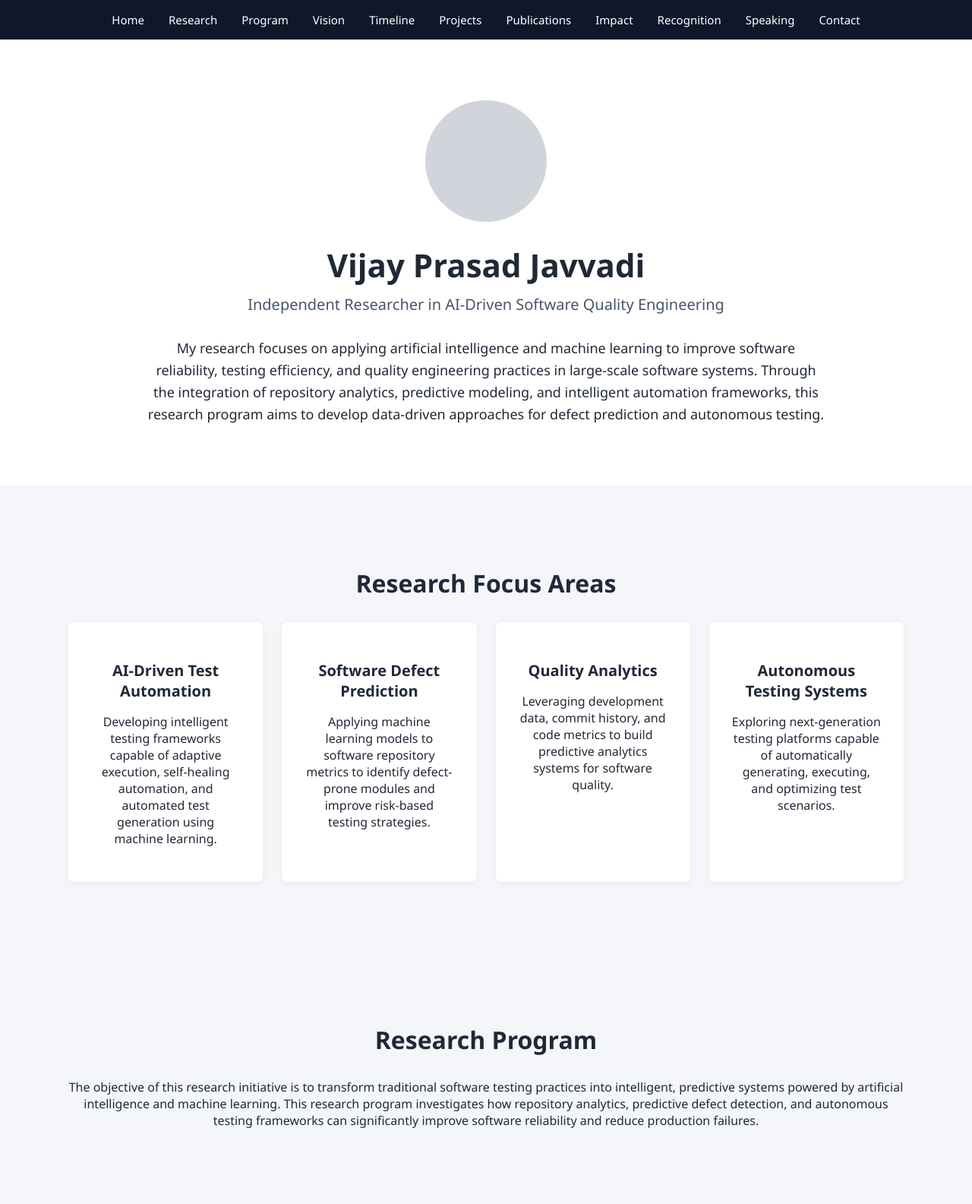
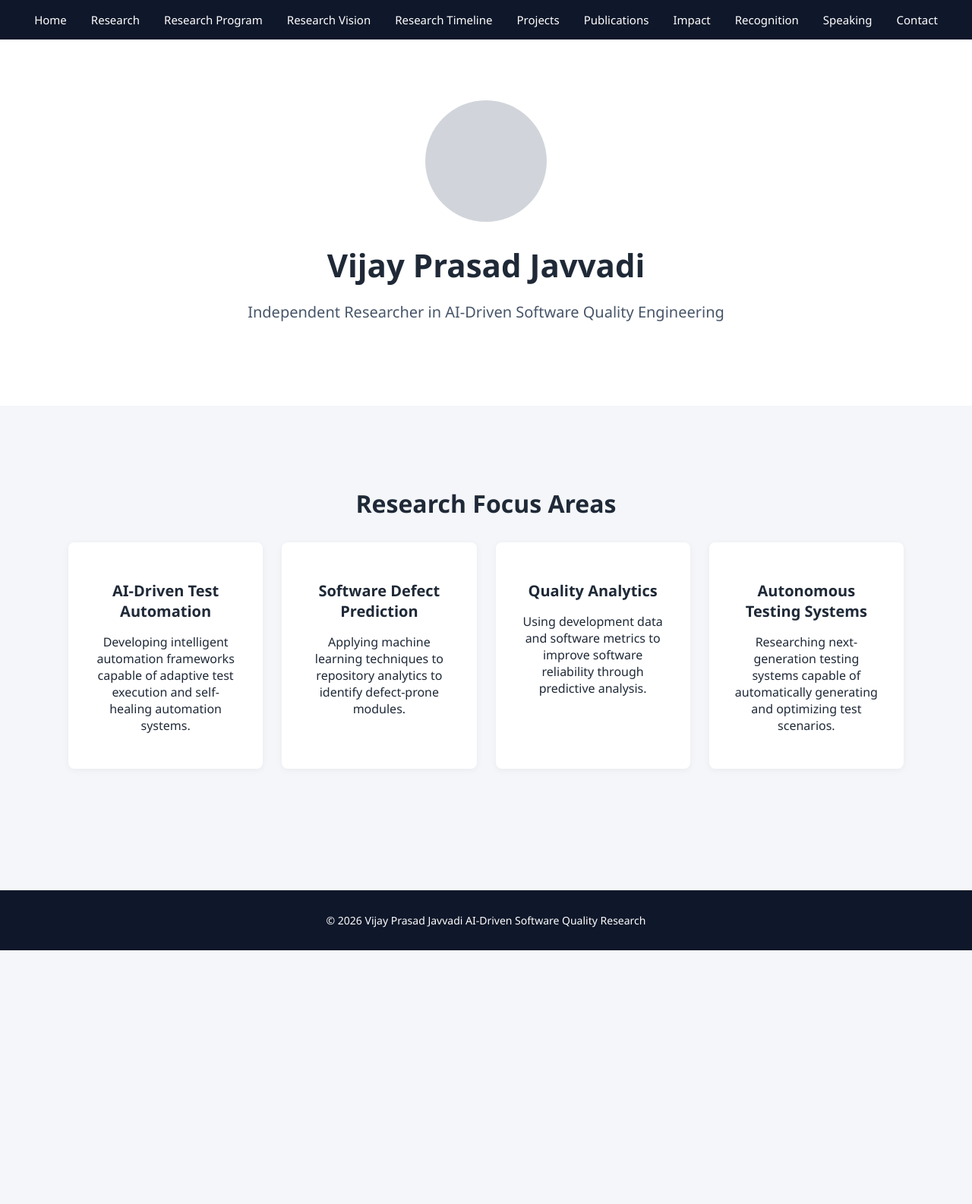
Before and after one commit to vjavvadi-research/vijayjavvadiresearch-site, a plain HTML site: page index.html in a window 1280 px wide. Shown: the top 1585 px of the page at 76% size. After the commit the page ends 1251 px from the top, so only its background shows below. Drawn offline with Linux system fonts and the light colour scheme; files that its build step writes are made by us from their sources.

Commit message:
Update index.html

```diff
--- a/index.html
+++ b/index.html
@@ -12,19 +12,18 @@
 
 </head>
 
-
 <body>
 
 
 <!-- NAVIGATION (same on every page) -->
 
-<nav>
+<nav class="nav-bar">
 
 <a href="index.html">Home</a>
 <a href="research.html">Research</a>
-<a href="program.html">Program</a>
-<a href="vision.html">Vision</a>
-<a href="timeline.html">Timeline</a>
+<a href="program.html">Research Program</a>
+<a href="vision.html">Research Vision</a>
+<a href="timeline.html">Research Timeline</a>
 <a href="projects.html">Projects</a>
 <a href="publications.html">Publications</a>
 <a href="impact.html">Impact</a>
@@ -36,35 +35,27 @@
 
 
 
-<!-- HEADER (same header structure for all pages) -->
+<!-- HEADER (same structure for all pages) -->
 
-<header>
+<header class="hero">
+
+<div class="profile-container">
 
 <div class="profile-pic"></div>
 
 <h1>Vijay Prasad Javvadi</h1>
 
-<div class="subtitle">
+<p class="subtitle">
 Independent Researcher in AI-Driven Software Quality Engineering
+</p>
+
 </div>
-
-<p class="description">
-
-My research focuses on applying artificial intelligence and machine learning
-to improve software reliability, testing efficiency, and quality engineering
-practices in large-scale software systems.
-
-Through the integration of repository analytics, predictive modeling,
-and intelligent automation frameworks, this research program aims to
-develop data-driven approaches for defect prediction and autonomous testing.
-
-</p>
 
 </header>
 
 
 
-<!-- RESEARCH AREAS -->
+<!-- MAIN CONTENT -->
 
 <section class="section">
 
@@ -73,61 +64,35 @@ develop data-driven approaches for defect prediction and autonomous testing.
 <div class="tiles">
 
 <div class="tile">
-
 <h3>AI-Driven Test Automation</h3>
-
 <p>
-
-Developing intelligent testing frameworks capable of adaptive execution,
-self-healing automation, and automated test generation using machine learning.
-
+Developing intelligent automation frameworks capable of adaptive
+test execution and self-healing automation systems.
 </p>
-
 </div>
 
-
+<div class="tile">
+<h3>Software Defect Prediction</h3>
+<p>
+Applying machine learning techniques to repository analytics
+to identify defect-prone modules.
+</p>
+</div>
 
 <div class="tile">
-
-<h3>Software Defect Prediction</h3>
-
+<h3>Quality Analytics</h3>
 <p>
-
-Applying machine learning models to software repository metrics to
-identify defect-prone modules and improve risk-based testing strategies.
-
+Using development data and software metrics to improve
+software reliability through predictive analysis.
 </p>
-
 </div>
 
-
-
 <div class="tile">
-
-<h3>Quality Analytics</h3>
-
+<h3>Autonomous Testing Systems</h3>
 <p>
-
-Leveraging development data, commit history, and code metrics
-to build predictive analytics systems for software quality.
-
+Researching next-generation testing systems capable of
+automatically generating and optimizing test scenarios.
 </p>
-
-</div>
-
-
-
-<div class="tile">
-
-<h3>Autonomous Testing Systems</h3>
-
-<p>
-
-Exploring next-generation testing platforms capable of automatically
-generating, executing, and optimizing test scenarios.
-
-</p>
-
 </div>
 
 </div>
@@ -135,31 +100,6 @@ generating, executing, and optimizing test scenarios.
 </section>
 
 
-
-<!-- RESEARCH PROGRAM OVERVIEW -->
-
-<section class="section">
-
-<h2>Research Program</h2>
-
-<p>
-
-The objective of this research initiative is to transform traditional
-software testing practices into intelligent, predictive systems
-powered by artificial intelligence and machine learning.
-
-This research program investigates how repository analytics,
-predictive defect detection, and autonomous testing frameworks
-can significantly improve software reliability and reduce
-production failures.
-
-</p>
-
-</section>
-
-
-
-<!-- FOOTER -->
 
 <footer>
 
```
